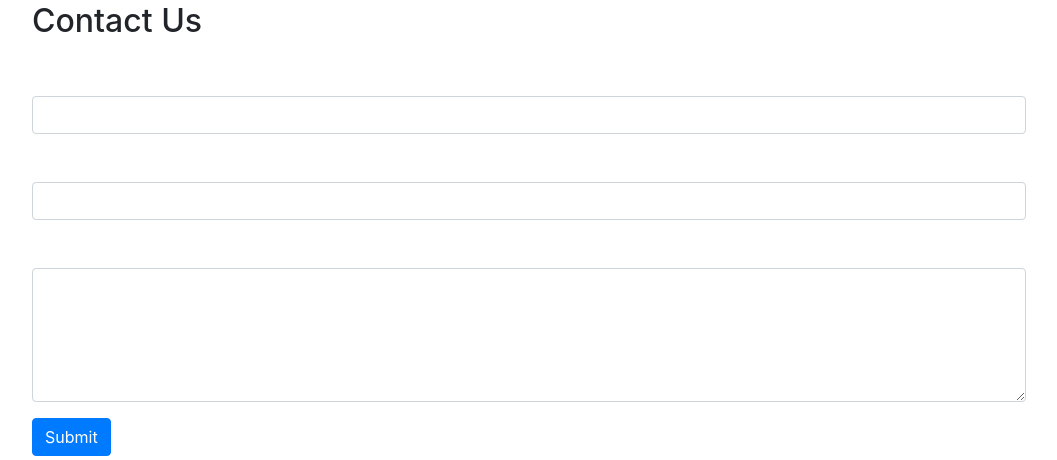
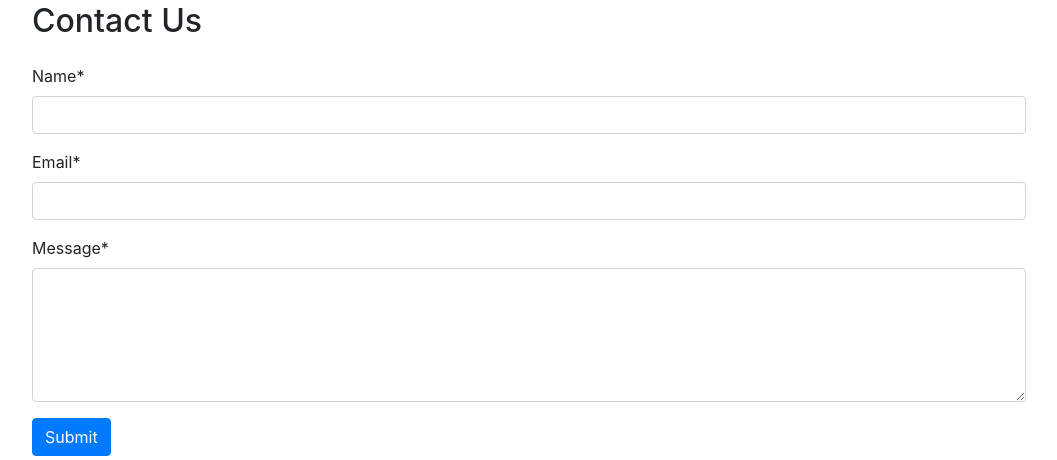
Before and after one commit to hughes84/Premwear-league, a Django app: page /contact/ in a window 1280 px wide. Shown: the part 142-602 px from the top of the page, without its empty margins (111-1168 px from the left). Run offline with Django 3.2, Linux system fonts and the light colour scheme; some libraries are stand-ins or nearby versions.

Commit message:
chore: Update base.css to apply label color to #nl_form label

```diff
--- a/static/css/base.css
+++ b/static/css/base.css
@@ -11,7 +11,7 @@ html {
     font-family: 'Lato';
 }
 
-label {
+#nl_form label {
     color: white;
 }
 
```
